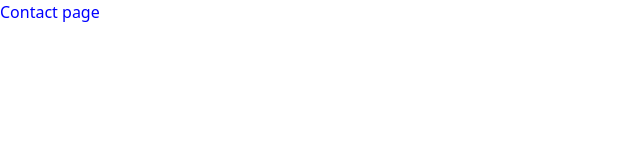
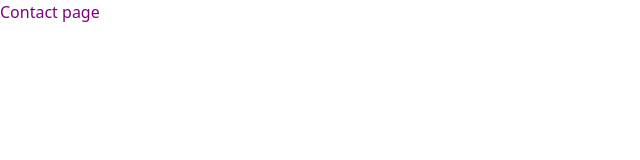
Before and after one commit to AndroPyro28/nextjs-typescript, a Next.js app: page /contact in a window 1280 px wide. Shown: the top 160 px of the page, without its empty margins (0-640 px from the left). Built offline with nearby package versions, Linux system fonts and the light colour scheme.

Commit message:
Sass support

```diff
--- a/package.json
+++ b/package.json
@@ -12,7 +12,8 @@
     "bootstrap": "^5.1.3",
     "next": "12.2.0",
     "react": "18.2.0",
-    "react-dom": "18.2.0"
+    "react-dom": "18.2.0",
+    "sass": "^1.53.0"
   },
   "devDependencies": {
     "@types/node": "18.0.0",
--- a/pages/about.tsx
+++ b/pages/about.tsx
@@ -1,8 +1,8 @@
 import React from 'react'
-import styles from "../styles/about.module.css"
+import styles from "../styles/about.module.scss"
 function About() {
   return (
-    <div className={styles.highlight}>
+    <div className={styles.highlightscss}>
       About page
       <button className='btn btn-success'>Primary</button>
     </div>
--- a/pages/contact.tsx
+++ b/pages/contact.tsx
@@ -1,9 +1,9 @@
 import React from "react";
-import styles from "../styles/contact.module.css";
+import styles from "../styles/contact.module.scss";
 
 function Contact() {
   return (
-    <div className={styles.highlight}>
+    <div className={styles.highlightscss}>
       Contact page
     </div>
   );
--- /dev/null
+++ b/styles/about.module.scss
@@ -0,0 +1,6 @@
+@import 'colors.scss';
+
+.highlightscss {
+    color: $orange;
+
+}
--- /dev/null
+++ b/styles/colors.scss
@@ -0,0 +1,2 @@
+$orange: orange;
+$purple: purple;
--- /dev/null
+++ b/styles/contact.module.scss
@@ -0,0 +1,5 @@
+@import 'colors.scss';
+
+.highlightscss {
+    color: $purple
+}
```
Also changed, not shown: 1 other file (tests, documents, lock files or other folders).
